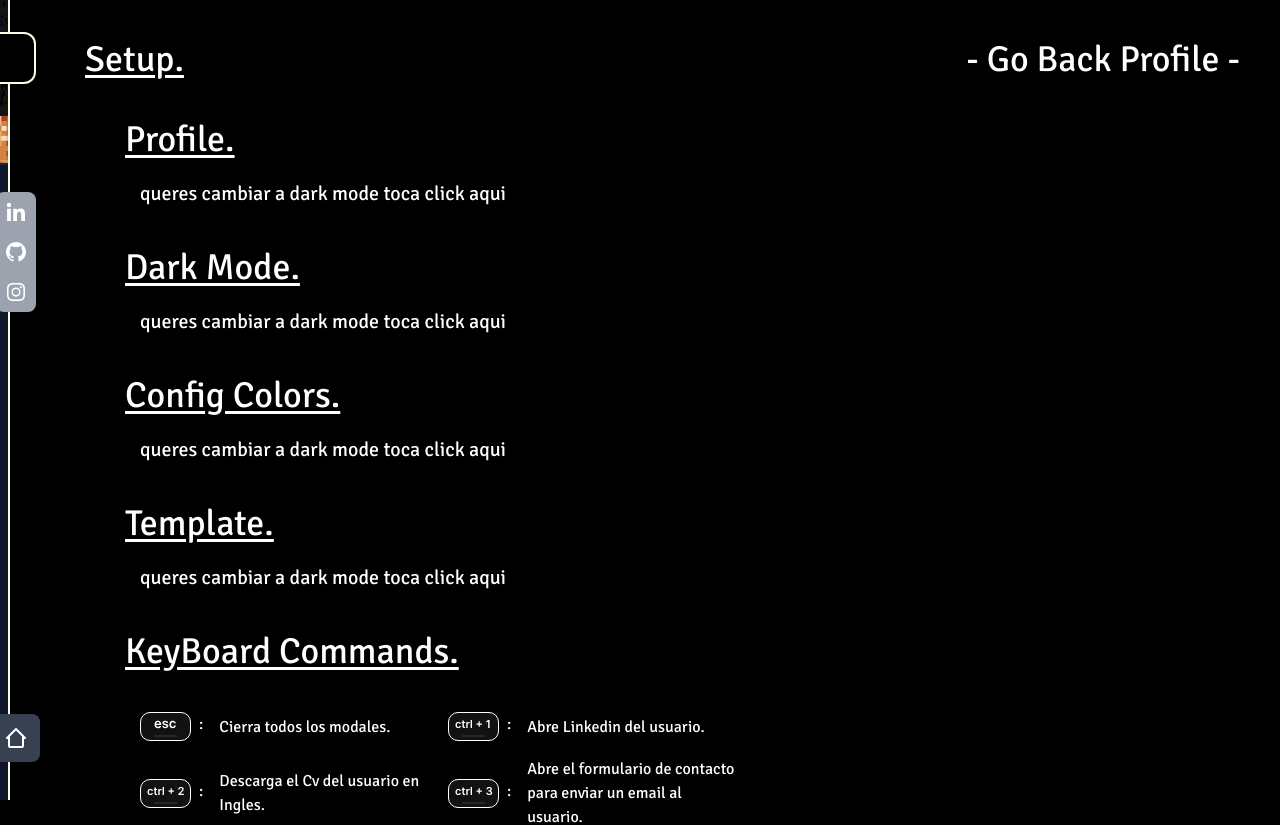
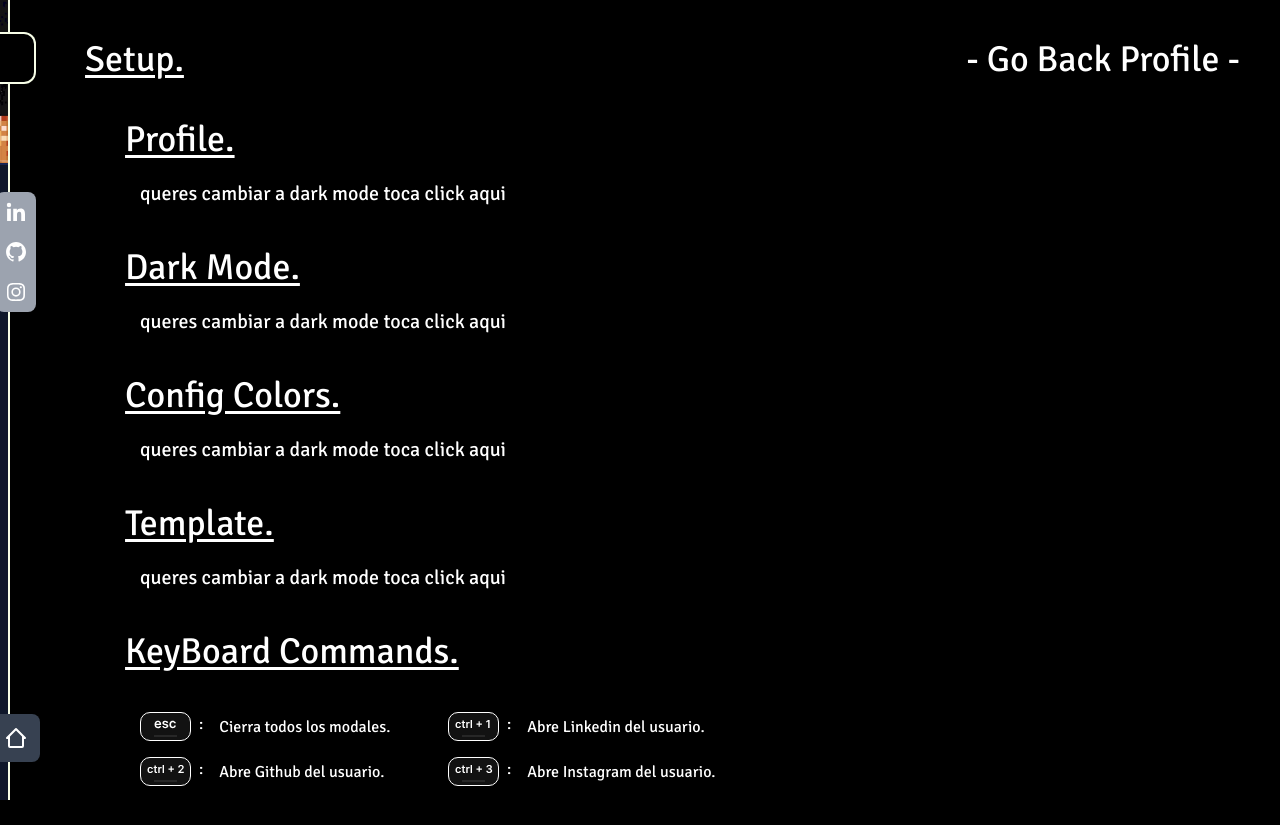
Before and after one commit to GonzaloArray/my-pin, a React (Vite) app: page /setup in a window 1280 px wide. Shown: the top 825 px of the page. Built offline with nearby package versions, Linux system fonts and the light colour scheme.

Commit message:
fix: change intruction setup guide

```diff
--- a/src/page/Setup.tsx
+++ b/src/page/Setup.tsx
@@ -70,13 +70,13 @@ export const Setup = () => {
                   <button className="flex gap-2">
                     {KeyBoard.control2}:
                   </button>
-                  <p>Descarga el Cv del usuario en Ingles.</p>
+                  <p>Abre Github del usuario.</p>
                 </div>
                 <div className="flex items-center gap-4">
                   <button className="flex gap-2">
                     {KeyBoard.control3}:
                   </button>
-                  <p>Abre el formulario de contacto para enviar un email al usuario.</p>
+                  <p>Abre Instagram del usuario.</p>
                 </div>
               </div>
 
```
